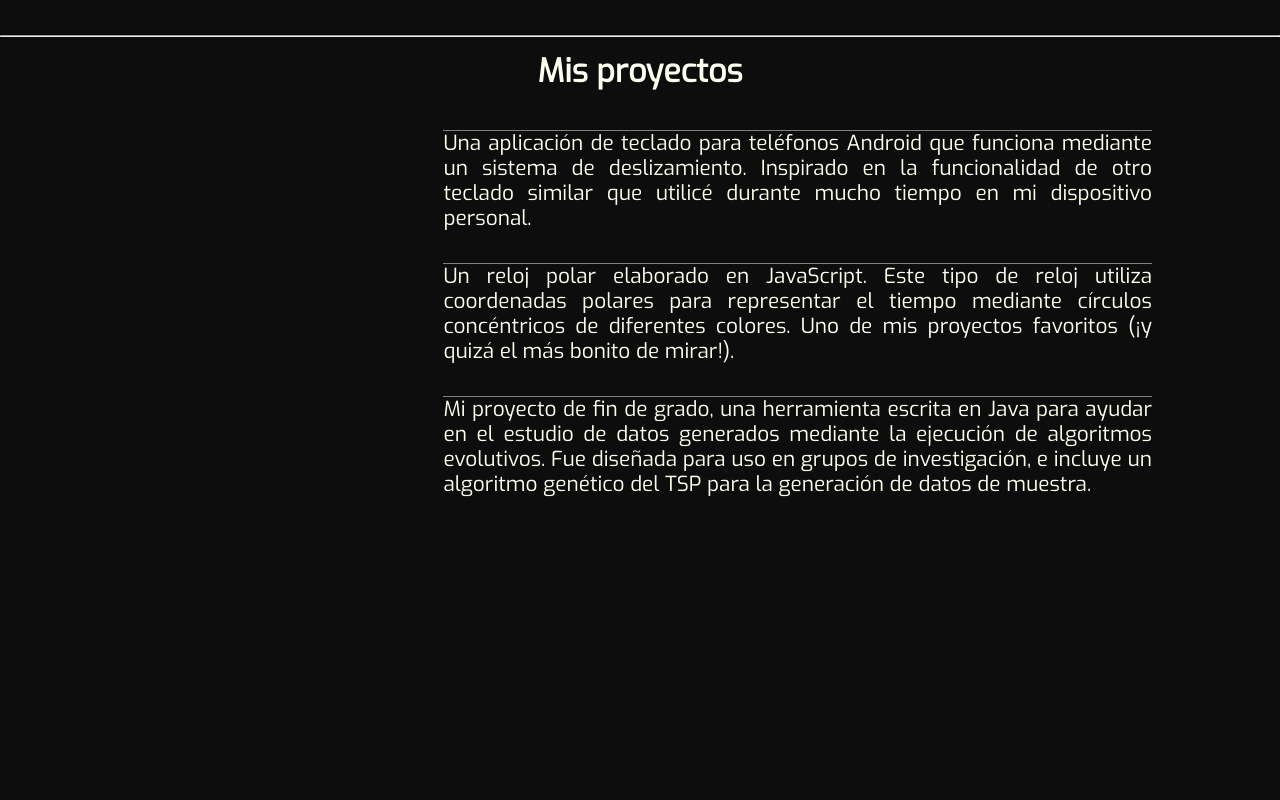
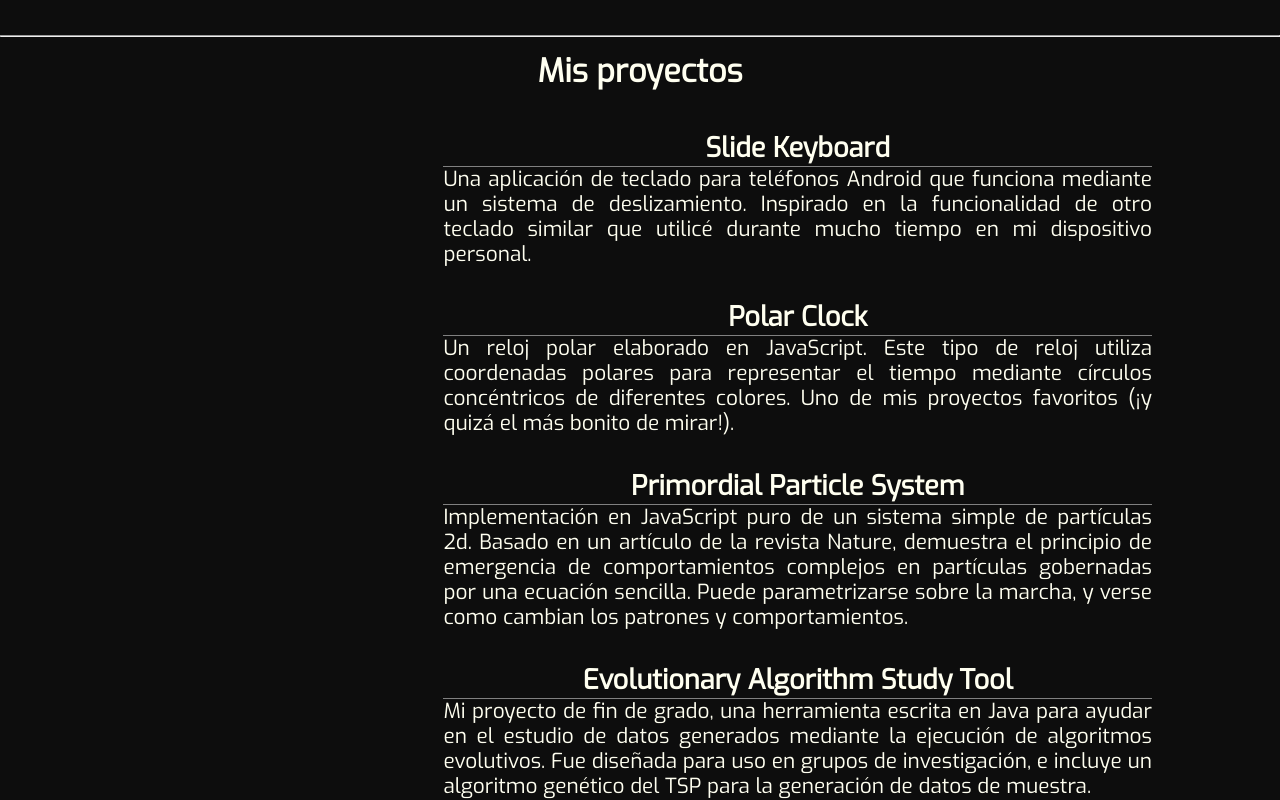
Before and after one commit to LuisBoto/luisboto, a plain HTML site: page docs/index.html in a window 1280 px wide. Shown: the part 920-1720 px from the top of the page. Before the commit the page ends 1418 px from the top, so only its background shows below. Drawn offline with Linux system fonts and the light colour scheme.

Commit message:
Added last project

```diff
--- a/docs/css/pageStyle.css
+++ b/docs/css/pageStyle.css
@@ -178,6 +178,11 @@ h2, h3, p, hr, #verticalSeparator, #expContainer, #githubProjectsContainer {
   font-size: 1.3em;
   text-align: justify;
   justify-self: left;
+  align-self: start;
   margin-left: 0;
-  border-top: 1px solid grey;
 }
+
+.ghProjectInfoTitle {
+  border-bottom: 1px solid grey;
+  font-size: 1.3em;
+}
--- a/docs/index.html
+++ b/docs/index.html
@@ -79,14 +79,32 @@
         <h2 id="myProjects">Mis Proyectos</h2>
         <div id="githubProjectsContainer">
             <div data="https://github.com/LuisBoto/SlideKeyboard" theme="normal" class="github-pinner" style="visibility: hidden;"></div>
-            <p class="ghProjectInfo" id="slideKeyboardProject">Lorem Ipsum. Nemo enim ipsam voluptatem quia voluptas sit aspernatur aut odit aut fugit,
+            <div class="ghProjectInfo">
+                <h3 class="ghProjectInfoTitle">Slide Keyboard</h3>
+                <p id="slideKeyboardProject">Lorem Ipsum. Nemo enim ipsam voluptatem quia voluptas sit aspernatur aut odit aut fugit,
                 sed quia consequuntur magni dolores eos qui ratione voluptatem sequi nesciunt.</p>
+            </div>
+
             <div data="https://github.com/LuisBoto/PolarClock" theme="normal" class="github-pinner" style="visibility: hidden;"></div>
-            <p class="ghProjectInfo" id="polarClockProject">Lorem Ipsum. Nemo enim ipsam voluptatem quia voluptas sit aspernatur aut odit aut fugit,
+            <div class="ghProjectInfo">
+                <h3 class="ghProjectInfoTitle">Polar Clock</h3>
+                <p id="polarClockProject">Lorem Ipsum. Nemo enim ipsam voluptatem quia voluptas sit aspernatur aut odit aut fugit,
                 sed quia consequuntur magni dolores eos qui ratione voluptatem sequi nesciunt.</p>
+            </div>
+
+            <div data="https://github.com/LuisBoto/PrimordialParticleSystem" theme="normal" class="github-pinner" style="visibility: hidden;"></div>
+            <div class="ghProjectInfo">
+                <h3 class="ghProjectInfoTitle">Primordial Particle System</h3>
+                <p id="particleSystemProject">Lorem Ipsum. Nemo enim ipsam voluptatem quia voluptas sit aspernatur aut odit aut fugit,
+                sed quia consequuntur magni dolores eos qui ratione voluptatem sequi nesciunt.</p>
+            </div>
+
             <div data="https://github.com/LuisBoto/EvolutionaryAlgorithmStudyTool" theme="normal" class="github-pinner" style="visibility: hidden;"></div>
-            <p class="ghProjectInfo" id="evolutionaryStudyToolProject">Lorem Ipsum. Nemo enim ipsam voluptatem quia voluptas sit aspernatur aut odit aut fugit,
-                    sed quia consequuntur magni dolores eos qui ratione voluptatem sequi nesciunt.</p>
+            <div class="ghProjectInfo">
+                <h3 class="ghProjectInfoTitle">Evolutionary Algorithm Study Tool</h3>
+                <p id="evolutionaryStudyToolProject">Lorem Ipsum. Nemo enim ipsam voluptatem quia voluptas sit aspernatur aut odit aut fugit,
+                sed quia consequuntur magni dolores eos qui ratione voluptatem sequi nesciunt.</p>
+            </div>
         </div>
     </div>
 </body>
--- a/docs/src/Language.js
+++ b/docs/src/Language.js
@@ -59,7 +59,7 @@ class Language {
     static POLAR_CLOCK_PROJECT = new Language([
         `Un reloj polar elaborado en JavaScript. Este tipo de reloj utiliza coordenadas polares para representar el tiempo
         mediante círculos concéntricos de diferentes colores. Uno de mis proyectos favoritos (¡y quizá el más bonito de mirar!).`,
-        `A polar clock made in plain JavaScript. This kind of clock uses polar coordinates to represent time
+        `A polar clock made in JavaScript. This kind of clock uses polar coordinates to represent time
         on colorful concentric circles. One of my favorite projects (and maybe the prettiest one to look at!).`
     ]);
     static EVOLUTIONARY_STUDY_TOOL_PROJECT = new Language([
@@ -68,6 +68,13 @@ class Language {
         datos de muestra.`,
         `My bachelor's dissertation project, a Java tool designed to help in the study of evolutionary algorithm execution data. It was created to assist
         research groups, and the project includes a genetic algorithm which solves the Travelling Salesman Problem, to generate sample data.`
+    ]);
+    static PARTICLE_SYSTEM_PROJECT = new Language([
+        `Implementación en JavaScript puro de un sistema simple de partículas 2d. Basado en un artículo de la revista Nature, demuestra el principio
+        de emergencia de comportamientos complejos en partículas gobernadas por una ecuación sencilla. Puede parametrizarse sobre la marcha, y verse como cambian
+        los patrones y comportamientos.`,
+        `A simple 2d particle system made in plain JavaScript. Based on a Nature article, it shows the emergence of complex behaviors in particles governed by
+        a short equation. Parameters can be configured on the fly to see behavior and pattern changes.`
     ]);
 
     constructor(text) {
@@ -101,6 +108,7 @@ function alternateLanguage() {
     setInnerHMTL("slideKeyboardProject", Language.SLIDE_KEYBOARD_PROJECT);
     setInnerHMTL("polarClockProject", Language.POLAR_CLOCK_PROJECT);
     setInnerHMTL("evolutionaryStudyToolProject", Language.EVOLUTIONARY_STUDY_TOOL_PROJECT);
+    setInnerHMTL("particleSystemProject", Language.PARTICLE_SYSTEM_PROJECT);
 }
 
 function setInnerHMTL(id, language) {
```
